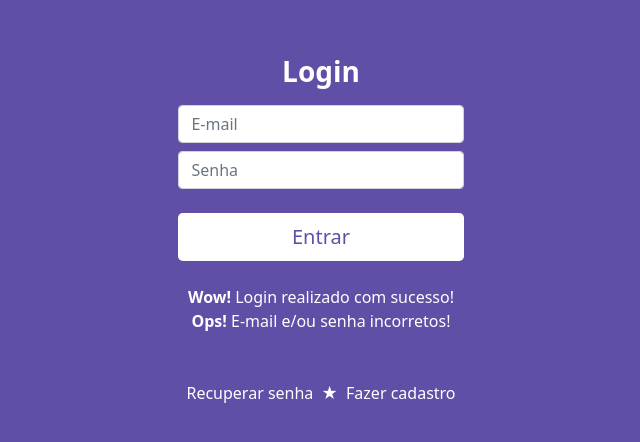
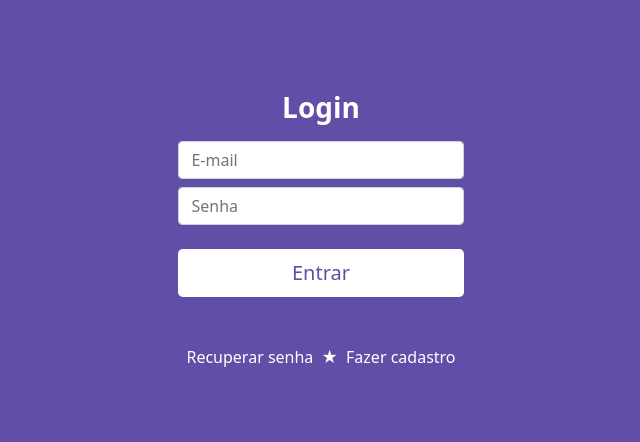
Before and after one commit to jtiagosantos/Events-App, a React (Create React App) app: page / in a window 1280 px wide. Shown: the part 170-612 px from the top of the page, without its empty margins (319-959 px from the left). Built offline with nearby package versions, Linux system fonts and the light colour scheme.

Commit message:
feat: add messages into login screen

```diff
--- a/src/components/Login/index.tsx
+++ b/src/components/Login/index.tsx
@@ -7,15 +7,16 @@ import './styles.scss';
 export default function Login(): JSX.Element {
   const [email, setEmail] = useState('');
   const [password, setPassword] = useState('');
+  const [message, setMessage] = useState('');
 
   const auth = getAuth();
 
   async function logInto() {
     try {
       await signInWithEmailAndPassword(auth, email, password);
-      alert("Usuário logado!");
+      setMessage('Wow! Login realizado com sucesso!');
     }catch(err) {
-      alert(err);
+      setMessage('Ops! E-mail e/ou senha incorretos!');
     };
   };
 
@@ -43,11 +44,7 @@ export default function Login(): JSX.Element {
 
         <div className="message-login text-white text-center my-4">
           <span>
-            <strong>Wow!</strong> Login realizado com sucesso!
-          </span>
-          <br />
-          <span>
-            <strong>Ops!</strong> E-mail e/ou senha incorretos!
+            <strong>{ message }</strong>
           </span>
         </div>
 
```
